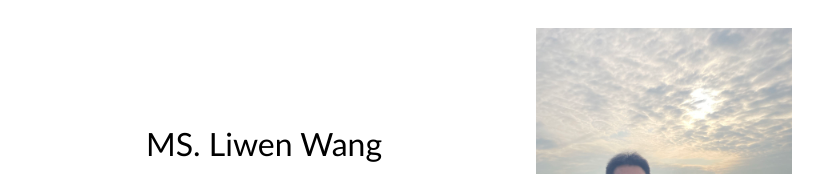
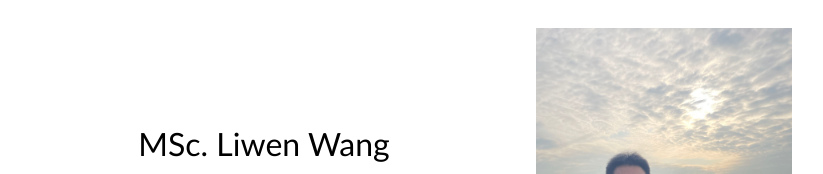
Before and after one commit to LiwenWang919/liwenwang919.github.io, a plain HTML site: page index.html in a window 1280 px wide. Shown: the top 174 px of the page, without its empty margins (228-1051 px from the left). Drawn offline with Linux system fonts and the light colour scheme.

Commit message:
Update index.html

```diff
--- a/index.html
+++ b/index.html
@@ -6,7 +6,7 @@
 
   <title>Liwen Wang </title>
 
-  <meta name="author" content="MS. Liwen Wang">
+  <meta name="author" content="MSc. Liwen Wang">
   <meta name="viewport" content="width=device-width, initial-scale=1">
 
   <link rel="stylesheet" type="text/css" href="stylesheet.css">
@@ -26,7 +26,7 @@
               <tr style="padding:0px">
                 <td style="padding:2.5%;width:63%;vertical-align:middle">
                   <p style="text-align:center">
-                    <name>MS. Liwen Wang</name>
+                    <name>MSc. Liwen Wang</name>
                   </p>
                   <p> I am a Master student at the Security AI team</a>
                     of The
```
